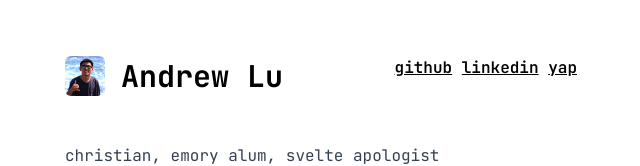
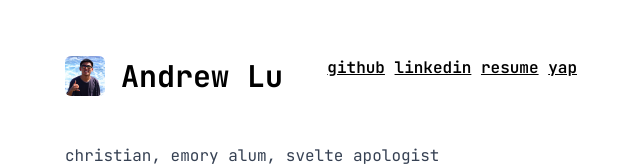
Before and after one commit to andrewtlu/andrewtlu.github.io, a SvelteKit app: page / in a window 1280 px wide. Shown: the top 166 px of the page, without its empty margins (319-959 px from the left). Built offline with nearby package versions, Linux system fonts and the light colour scheme.

Commit message:
Add updated resume

```diff
--- a/src/routes/+layout.svelte
+++ b/src/routes/+layout.svelte
@@ -1,6 +1,6 @@
 <script lang="ts">
   import "../app.css";
-  import { resolve } from "$app/paths";
+  import { resolve, asset } from "$app/paths";
   import me from "$lib/assets/me.jpeg";
 
   let { children } = $props();
@@ -19,7 +19,7 @@
       <div class="max-w-1/2 text-right wrap-break-word">
         <a href="http://www.github.com/andrewtlu" target="_blank">github</a>
         <a href="https://www.linkedin.com/in/andrewtlu/" target="_blank">linkedin</a>
-        <!-- <a href="" target="_blank">resume</a> -->
+        <a href={asset("/andrewtlu-resume.pdf")} target="_blank">resume</a>
         <a href={resolve("/yap")}>yap</a>
       </div>
     </div>
```
Also changed, not shown: 1 other file (tests, documents, lock files or other folders).
